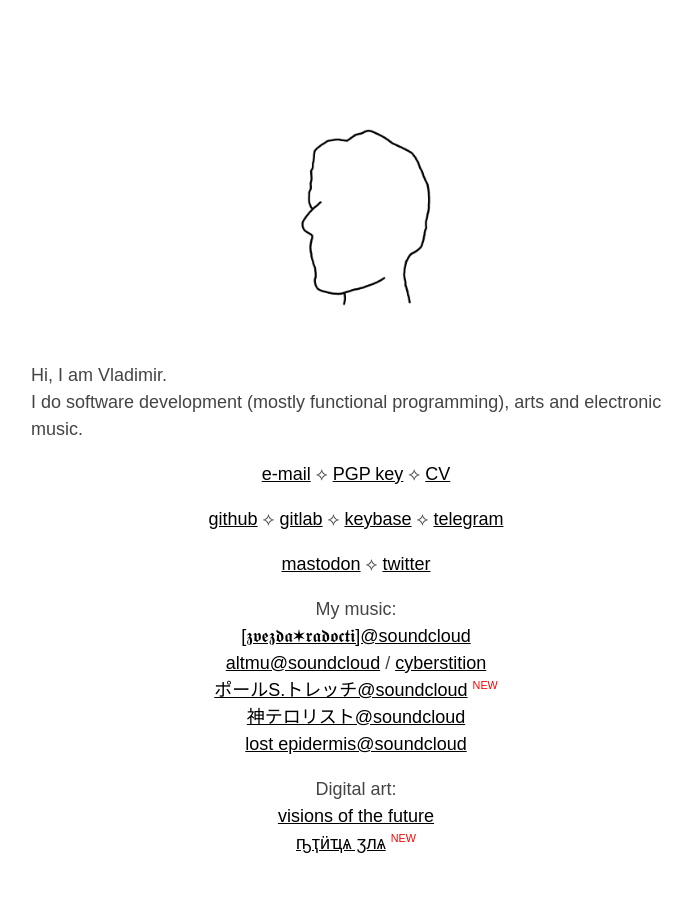
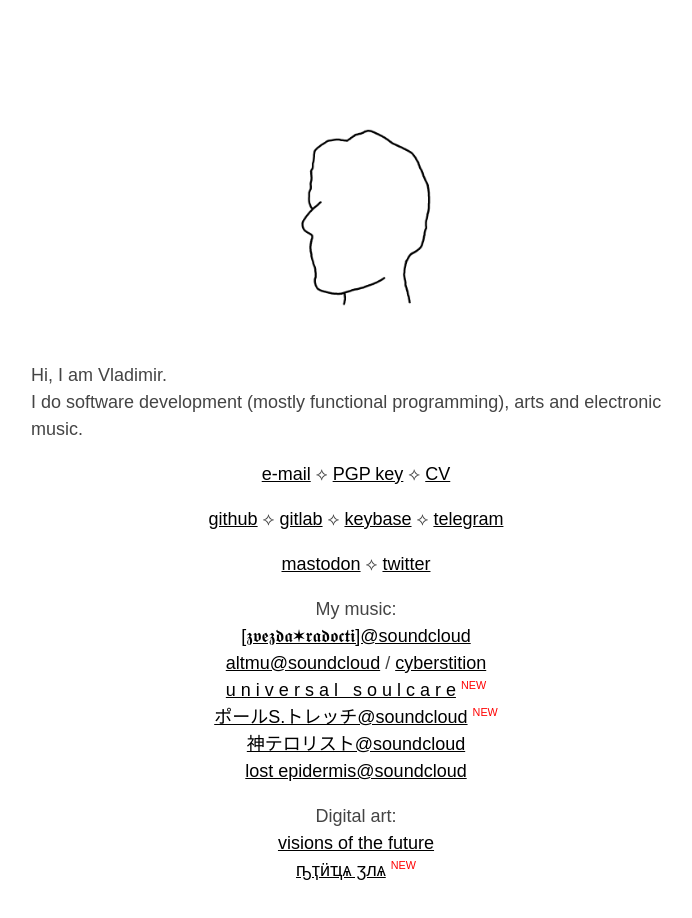
Before and after one commit to klntsky/klntsky.dev, a plain HTML site: page index.html in a window 1280 px wide. Shown: the whole page, without its empty margins (284-976 px from the left). Drawn offline with Linux system fonts and the light colour scheme.

Commit message:
Add new link

```diff
--- a/index.html
+++ b/index.html
@@ -37,6 +37,7 @@
 
           <a target="_blank" href="https://soundcloud.com/zvezda-radocti">[𝖟𝖛𝖊𝖟𝖉𝖆✶𝖗𝖆𝖉𝖔𝖈𝖙𝖎]@soundcloud</a> <br>
           <a target="_blank" href="https://soundcloud.com/altmu">altmu@soundcloud</a> / <a target="_blank" href="https://globalpatterndigital.bandcamp.com/album/cyberstition">cyberstition</a> <br>
+          <a target="_blank" href="https://universalsoulcare.bandcamp.com"> u n i v e r s a l &nbsp; s o u l c a r e</a> <sup style="color:red; font-size:60%;">NEW</sup> <br>
           <a target="_blank" href="https://soundcloud.com/paul_s_tretch"> ポールS.トレッチ@soundcloud</a> <sup style="color:red; font-size:60%;">NEW</sup> <br>
           <a target="_blank" href="https://soundcloud.com/kami-terrorist">神テロリスト@soundcloud</a> <br>
           <a target="_blank" href="https://soundcloud.com/lost_epidermis">lost epidermis@soundcloud</a> <br>
```
